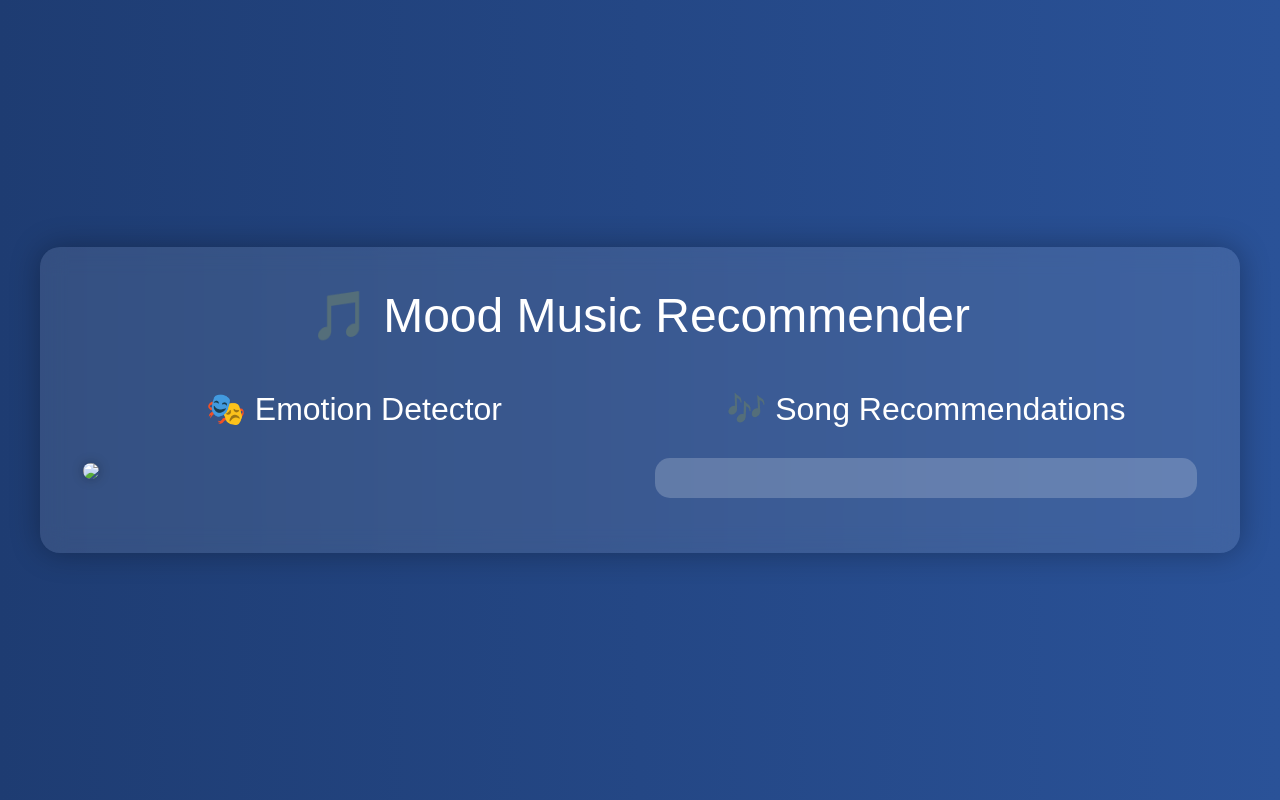
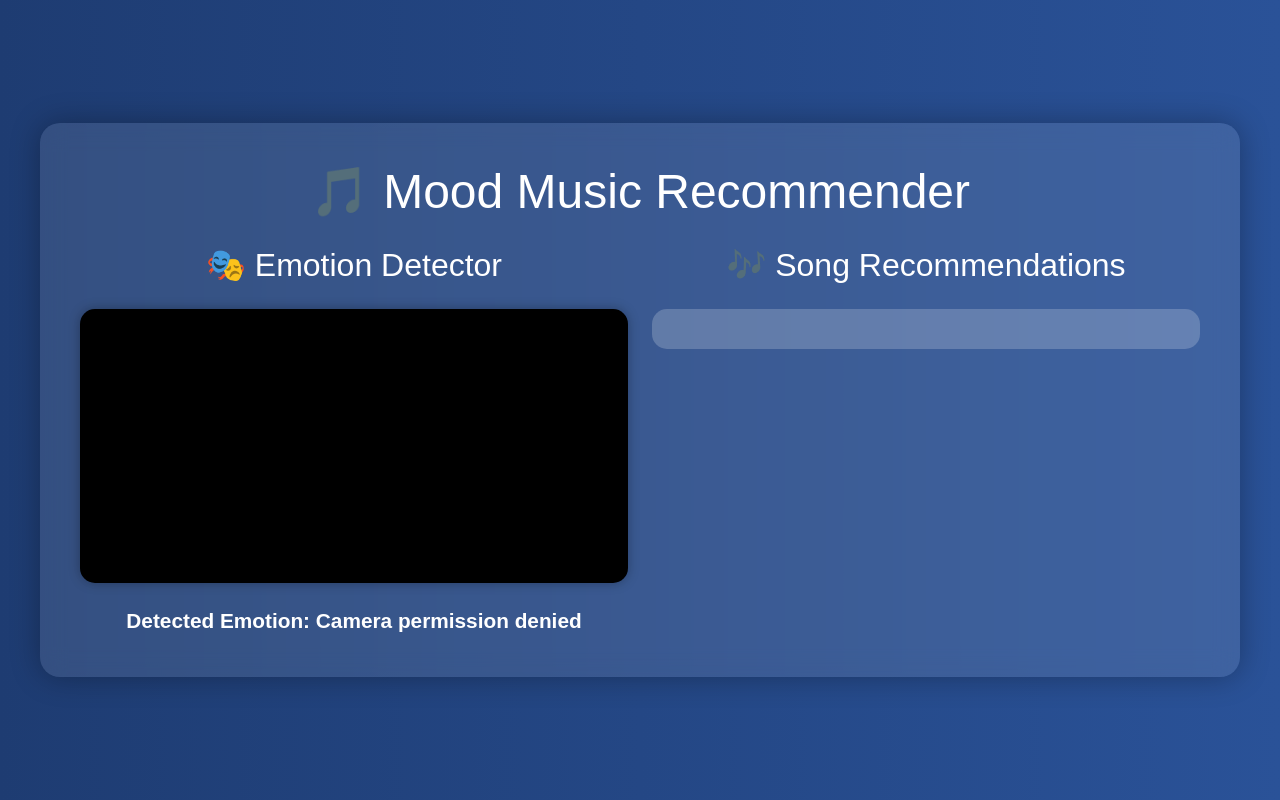
Before and after one commit to madhurmaru/Facial-Expression-Recognition-Song-Recommendation-System, a Flask app: template templates/index.html in a window 1280 px wide. Run offline with Flask 3, Linux system fonts and the light colour scheme; the template is opened without the code that fills it, so the values that code supplies are empty; some libraries are stand-ins or nearby versions.

Commit message:
Update index.html

```diff
--- a/templates/index.html
+++ b/templates/index.html
@@ -5,7 +5,7 @@
   <meta name="viewport" content="width=device-width, initial-scale=1.0"/>
   <title>Emotion-Based Music Recommender</title>
   <link href="https://cdn.jsdelivr.net/npm/bootstrap@5.3.0/dist/css/bootstrap.min.css" rel="stylesheet"/>
-  <script src="https://ajax.googleapis.com/ajax/libs/jquery/1.9.1/jquery.min.js"></script>
+
   <style>
     body {
       background: linear-gradient(to right, #1e3c72, #2a5298);
@@ -30,17 +30,14 @@
 
     h1, h2 {
       text-align: center;
-      margin-bottom: 30px;
+      margin-bottom: 25px;
     }
 
     .video-feed {
       width: 100%;
       border-radius: 15px;
       box-shadow: 0px 0px 12px rgba(0, 0, 0, 0.3);
-    }
-
-    .video-col, .table-col {
-      padding: 15px;
+      background: black;
     }
 
     .table-container {
@@ -48,30 +45,38 @@
       border-radius: 15px;
       padding: 20px;
       overflow-y: auto;
+      max-height: 500px;
     }
 
     table {
       color: white;
     }
 
-    @media (max-width: 768px) {
-      .video-col, .table-col {
-        width: 100%;
-        padding: 10px 0;
-      }
+    .emotion-box {
+      text-align: center;
+      font-size: 1.3rem;
+      margin-top: 15px;
+      font-weight: 600;
     }
   </style>
 </head>
+
 <body>
   <div class="container glass-container">
     <h1 class="display-5">🎵 Mood Music Recommender</h1>
+
     <div class="row">
       <div class="col-md-6 video-col">
         <h2>🎭 Emotion Detector</h2>
-        <div class="video-container">
-          <img class="img-fluid video-feed" src="{{ url_for('video_feed') }}" />
+
+        <video id="video" class="video-feed" autoplay playsinline></video>
+        <canvas id="canvas" width="600" height="500" style="display:none;"></canvas>
+
+        <div class="emotion-box">
+          Detected Emotion: <span id="emotion">Waiting...</span>
         </div>
       </div>
+
       <div class="col-md-6 table-col">
         <h2>🎶 Song Recommendations</h2>
         <div id="ResultArea" class="table-container"></div>
@@ -80,26 +85,82 @@
   </div>
 
   <script>
-    setInterval(function () {
-      $.getJSON('/t', function (data) {
-        CreateHtmlTable(data);
+    const video = document.getElementById("video");
+    const canvas = document.getElementById("canvas");
+    const emotionText = document.getElementById("emotion");
+    const resultArea = document.getElementById("ResultArea");
+
+    navigator.mediaDevices.getUserMedia({ video: true })
+      .then(function(stream) {
+        video.srcObject = stream;
+      })
+      .catch(function(error) {
+        console.error("Camera error:", error);
+        emotionText.innerText = "Camera permission denied";
       });
-    }, 1000); // Poll every second for less flicker
 
-    function CreateHtmlTable(data) {
-      $("#ResultArea").html("");
-      var table = $("<table class='table table-striped table-dark table-bordered table-hover'></table>").appendTo("#ResultArea");
-      var rowHeader = $("<tr></tr>").appendTo(table);
-      $("<th></th>").text("Name").appendTo(rowHeader);
-      $("<th></th>").text("Album").appendTo(rowHeader);
-      $("<th></th>").text("Artist").appendTo(rowHeader);
-      $.each(data, function (i, value) {
-        var row = $("<tr></tr>").appendTo(table);
-        $("<td></td>").text(value.Name).appendTo(row);
-        $("<td></td>").text(value.Album).appendTo(row);
-        $("<td></td>").text(value.Artist).appendTo(row);
+    async function captureAndPredict() {
+      if (!video.videoWidth || !video.videoHeight) {
+        return;
+      }
+
+      const context = canvas.getContext("2d");
+      context.drawImage(video, 0, 0, canvas.width, canvas.height);
+
+      const imageData = canvas.toDataURL("image/jpeg");
+
+      try {
+        const response = await fetch("/predict_emotion", {
+          method: "POST",
+          headers: {
+            "Content-Type": "application/json"
+          },
+          body: JSON.stringify({ image: imageData })
+        });
+
+        const result = await response.json();
+
+        emotionText.innerText = result.emotion;
+        createHtmlTable(result.songs);
+
+      } catch (error) {
+        console.error("Prediction error:", error);
+        emotionText.innerText = "Prediction failed";
+      }
+    }
+
+    function createHtmlTable(data) {
+      resultArea.innerHTML = "";
+
+      const table = document.createElement("table");
+      table.className = "table table-striped table-dark table-bordered table-hover";
+
+      const headerRow = document.createElement("tr");
+
+      ["Name", "Album", "Artist"].forEach(function(heading) {
+        const th = document.createElement("th");
+        th.innerText = heading;
+        headerRow.appendChild(th);
       });
+
+      table.appendChild(headerRow);
+
+      data.forEach(function(song) {
+        const row = document.createElement("tr");
+
+        ["Name", "Album", "Artist"].forEach(function(key) {
+          const td = document.createElement("td");
+          td.innerText = song[key] || "";
+          row.appendChild(td);
+        });
+
+        table.appendChild(row);
+      });
+
+      resultArea.appendChild(table);
     }
+
+    setInterval(captureAndPredict, 3000);
   </script>
 </body>
 </html>
```
